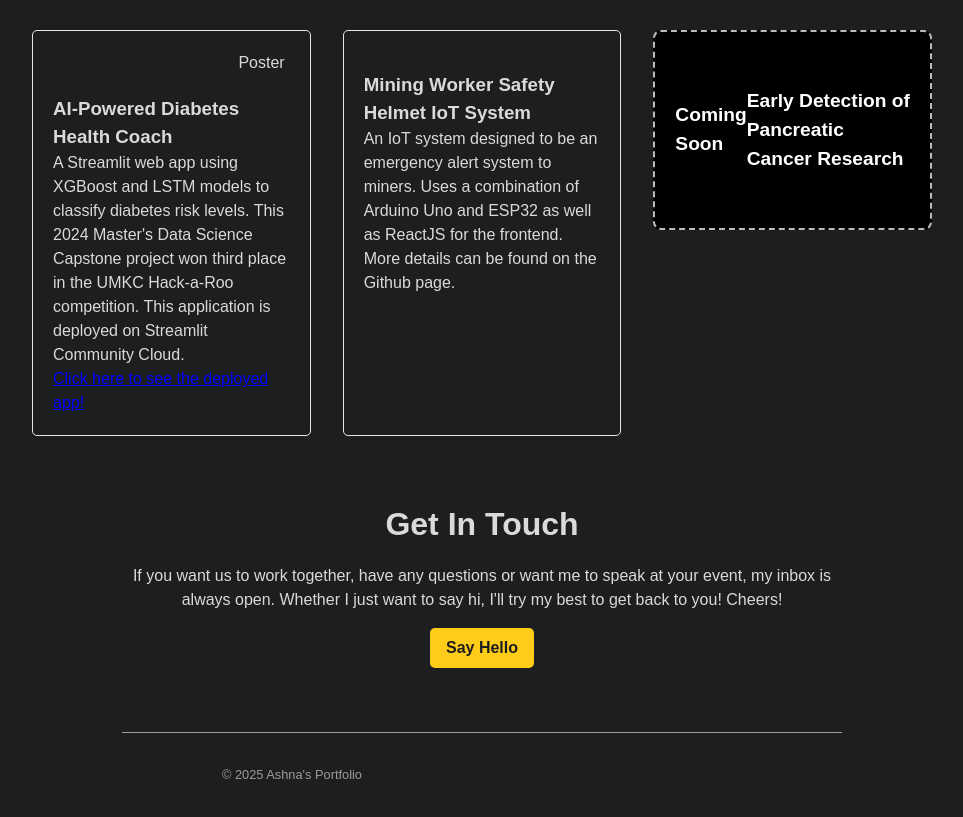
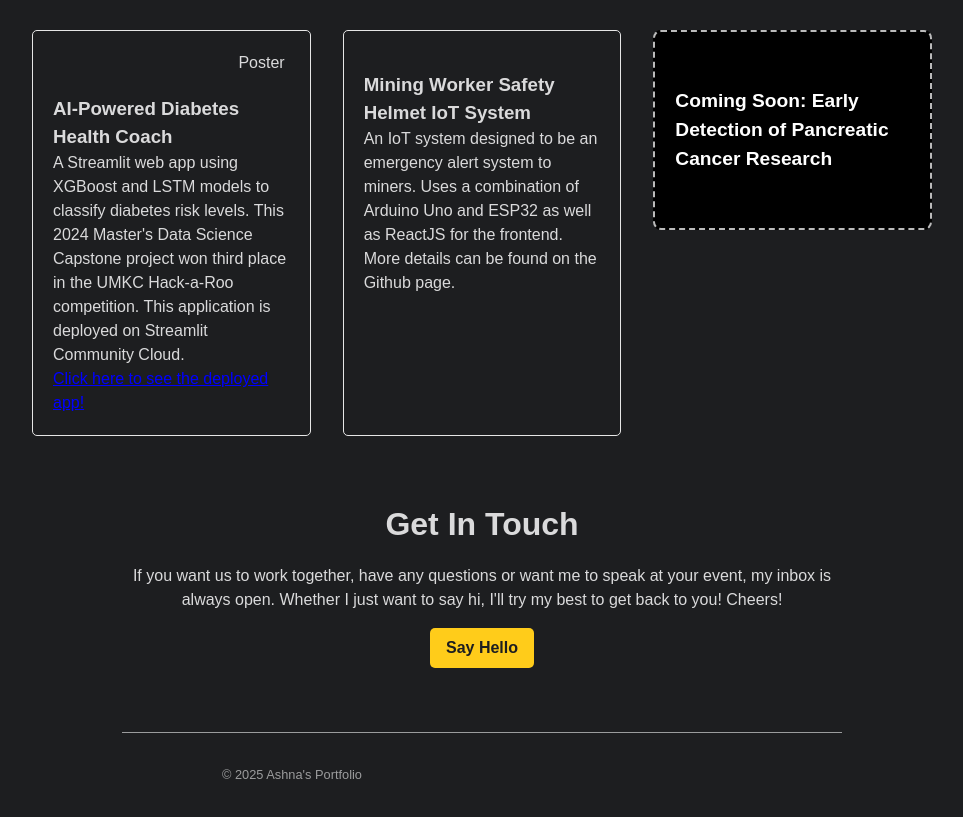
Before and after one commit to aa57c/PortfolioWebsite, a Next.js app: page / in a window 1280 px wide. Shown: the part 2856-3673 px from the top of the page, without its empty margins (158-1121 px from the left). Built offline with nearby package versions, Linux system fonts and the light colour scheme.

Commit message:
added a coming soon project

```diff
--- a/src/components/Projects.jsx
+++ b/src/components/Projects.jsx
@@ -67,8 +67,7 @@ const Projects = () => {
           </div>
         ))}
         <div className="project-card coming-soon">
-          <span className="coming-soon-text">Coming Soon</span>
-          <span className="coming-soon-text">Early Detection of Pancreatic Cancer Research</span>
+          <span className="coming-soon-text">Coming Soon: Early Detection of Pancreatic Cancer Research</span>
         </div>
       </div>
     </div>
```
